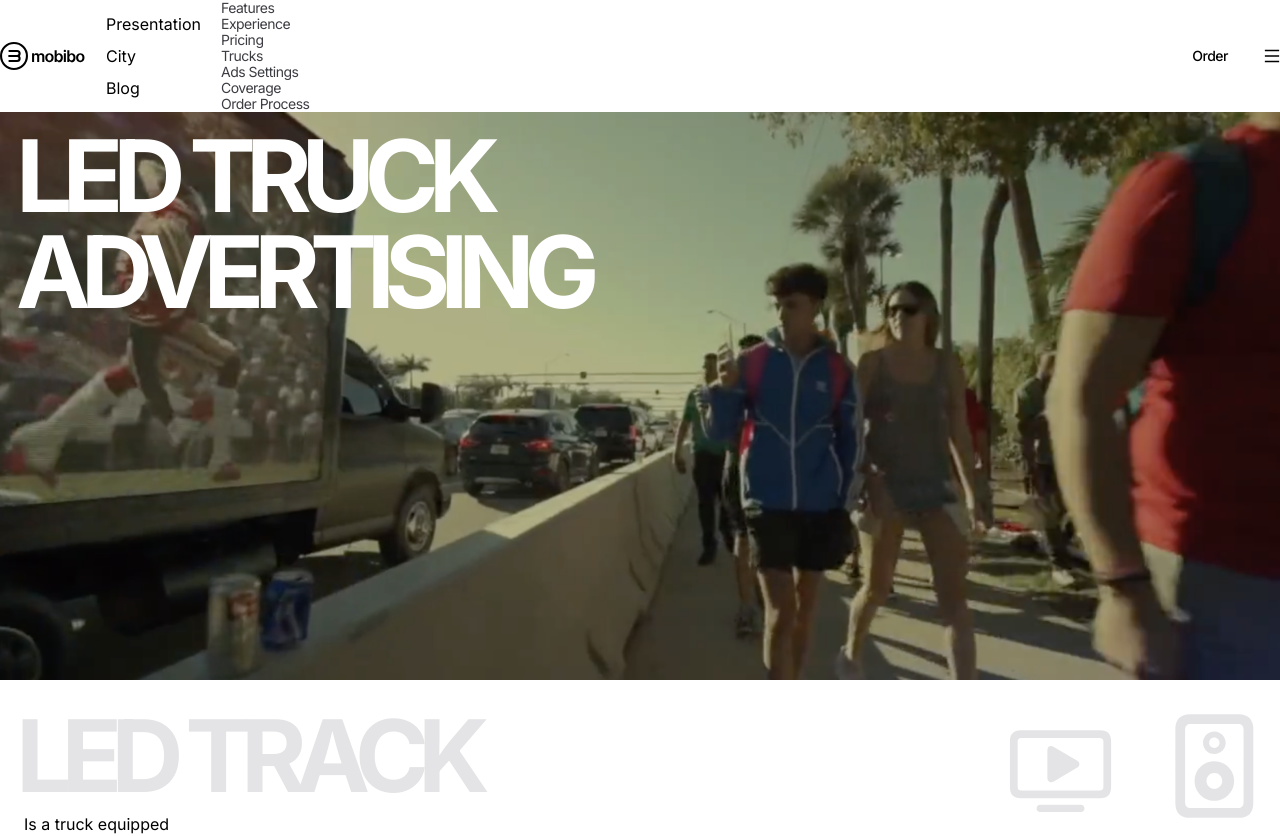
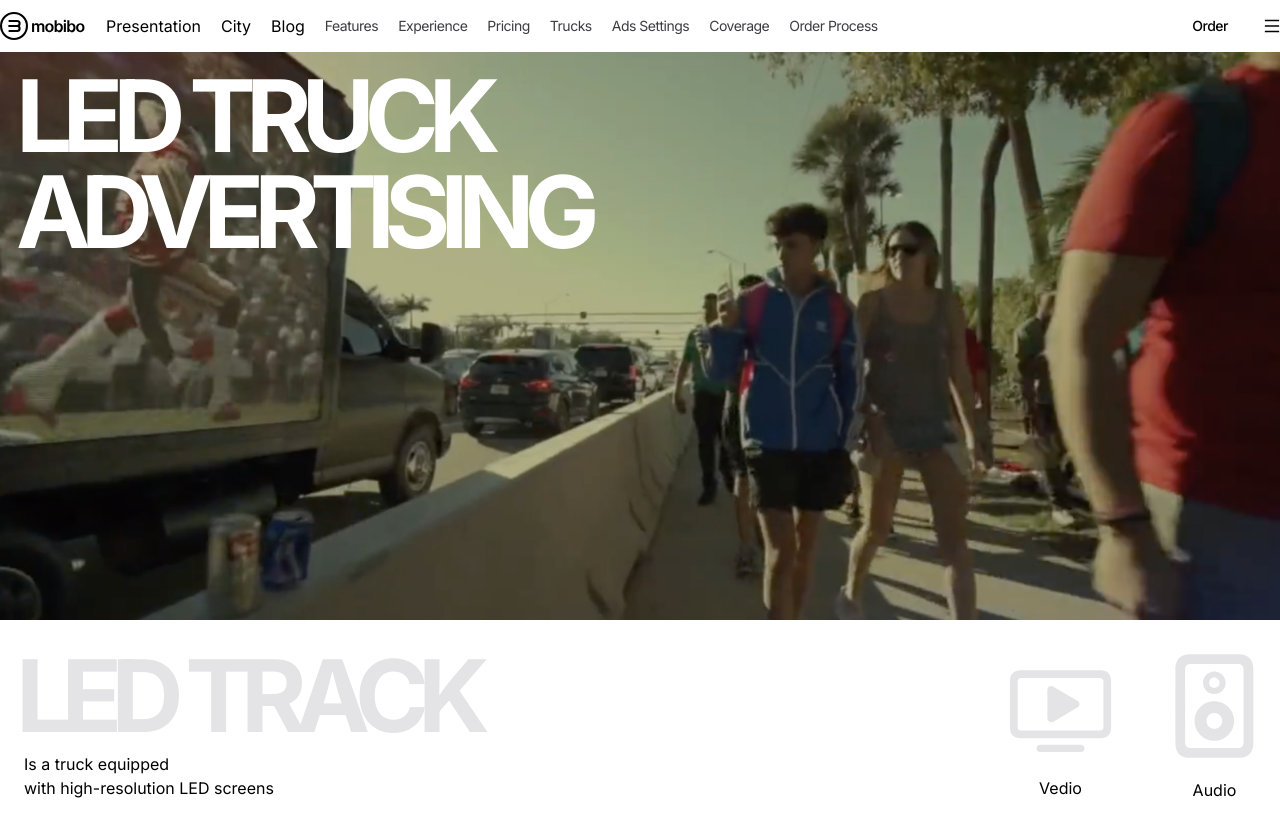
Before and after one commit to arhamimran221/Mobibo_App, a Next.js app: page / in a window 1280 px wide. Shown: the top 836 px of the page. Built offline with nearby package versions, Linux system fonts and the light colour scheme.

Commit message:
Header fix

```diff
--- a/src/Components/Header/Header.jsx
+++ b/src/Components/Header/Header.jsx
@@ -19,7 +19,7 @@ const Header = () => {
           </div>
 
           {isOpen && (
-            <div className="flex flex-col md:hidden absolute bg-[#fff] w-[100%] top-[59px] left-[0px] py-[20px] border-b-[1px] border-[#000]">
+            <div className="flex flex-col lg:hidden absolute bg-[#fff] w-[100%] top-[59px] left-[0px] py-[20px] border-b-[1px] border-[#000]">
  <div className="flex justify-between items-center gap-[10px] bg-[#F9FF8A] rounded-full p-1 w-[90%] m-auto">
             <div className="rounded-full hover:bg-[#A57BFF] "><button className='text-[12px] font-inter leading-[16px] tracking-[0.05px] font-600 px-4 py-2 hover:text-[#ffff]'>Presentation</button></div>
             <div className="border-[1px] border-[#dddfaf] h-[25px]"></div>
@@ -38,14 +38,14 @@ const Header = () => {
           </div>
             </div>
           )}
-          <div className="hidden md:flex justify-between items-center gap-[10px] bg-[#F9FF8A] rounded-full p-1">
+          <div className="hidden lg:flex justify-between items-center gap-[10px] bg-[#F9FF8A] rounded-full p-1">
             <div className="rounded-full hover:bg-[#A57BFF] "><button className='text-[12px] font-inter leading-[16px] tracking-[0.05px] font-600 px-4 py-2 hover:text-[#ffff]'>Presentation</button></div>
             <div className="border-[1px] border-[#dddfaf] h-[25px]"></div>
             <div className="rounded-full hover:bg-[#A57BFF] "><button className='text-[12px] font-inter leading-[16px] tracking-[0.05px] font-600 px-4 py-2 hover:text-[#ffff]'>City</button></div>
             <div className="border-[1px] border-[#dddfaf] h-[25px]"></div>
             <div className="rounded-full hover:bg-[#A57BFF] "><button className='text-[12px] font-inter leading-[16px] tracking-[0.05px] font-600 px-4 py-2 hover:text-[#ffff]'>Blog</button></div>
           </div>
-          <div className="hidden md:flex justify-between items-center list-none gap-[20px]">
+          <div className="hidden lg:flex justify-between items-center list-none gap-[20px]">
             <li className='font-inter font-[400] tracking-[-0.5px] leading-[16px] text-[14px] cursor-pointer text-[#3C3C43] hover:text-[#000000]'>Features</li>
             <li className='font-inter font-[400] tracking-[-0.5px] leading-[16px] text-[14px] cursor-pointer text-[#3C3C43] hover:text-[#000000]'>Experience</li>
             <li className='font-inter font-[400] tracking-[-0.5px] leading-[16px] text-[14px] cursor-pointer text-[#3C3C43] hover:text-[#000000]'>Pricing</li>
```
